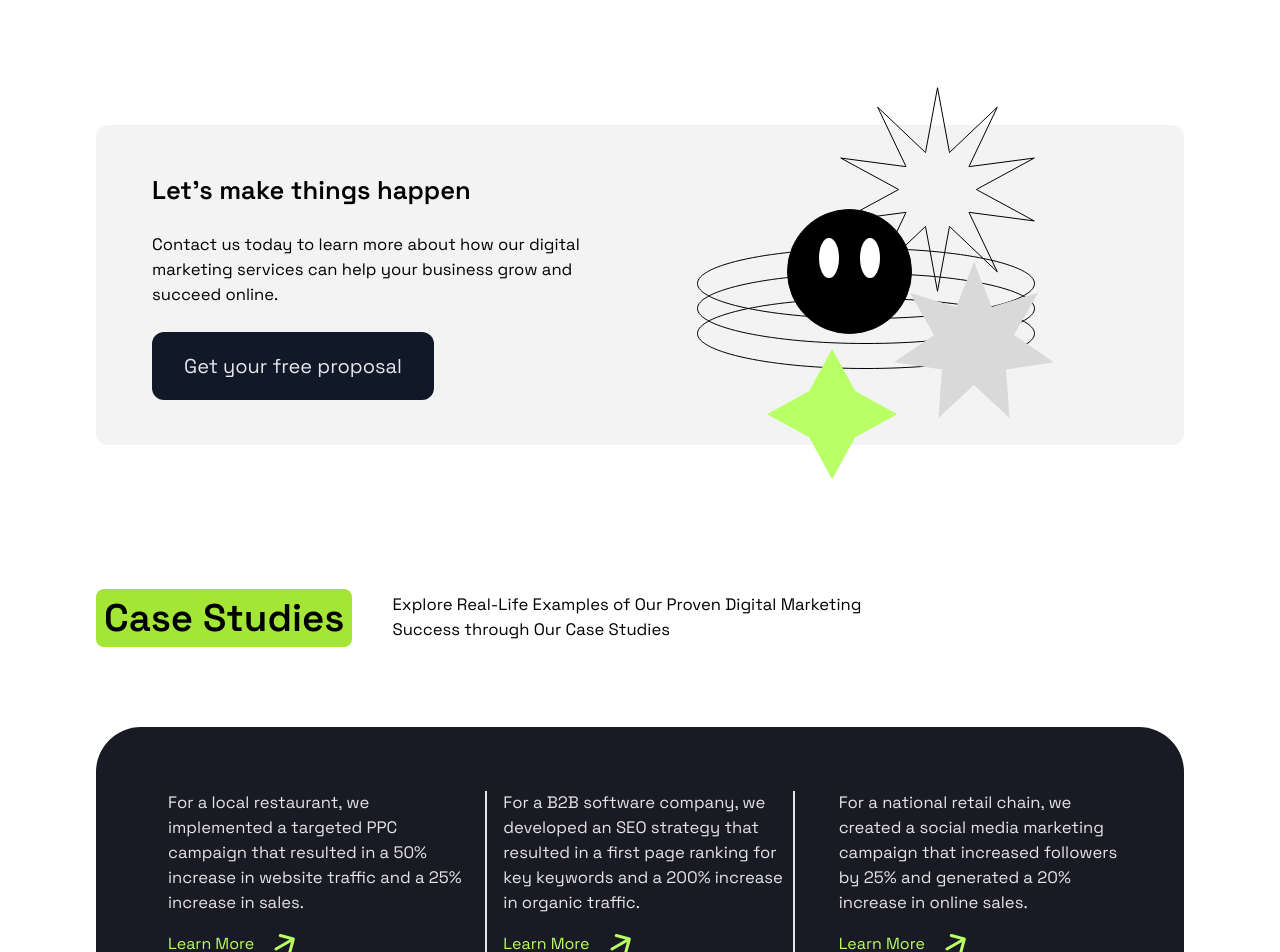
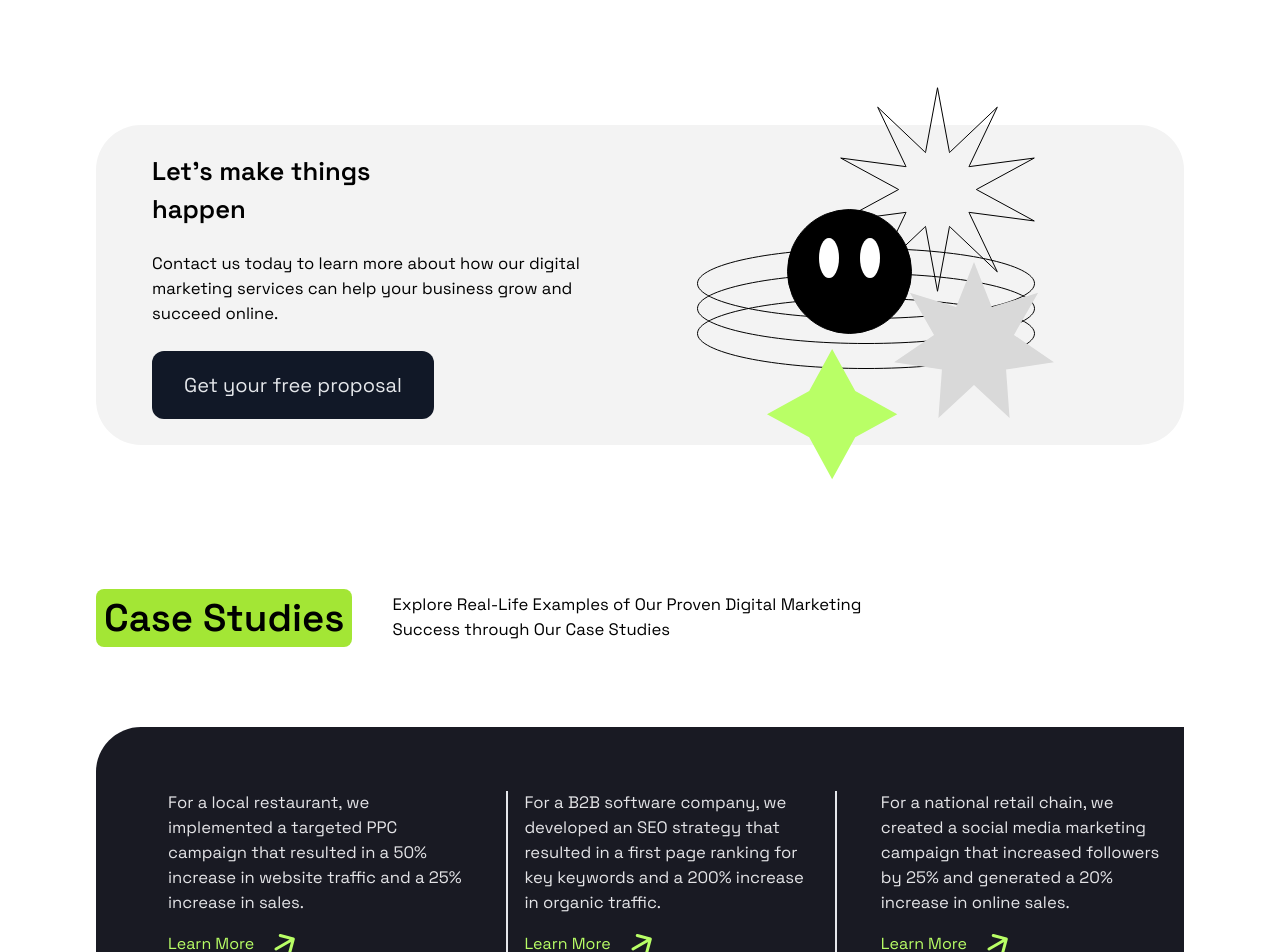
Before and after one commit to LucasMCFidelis/Positivus-Landing-Page, a React (Vite) app: page / in a window 1280 px wide. Shown: the part 3240-4192 px from the top of the page. Built offline with nearby package versions, Linux system fonts and the light colour scheme; what @savvywombat/tailwindcss-grid-areas would draw is missing.

Commit message:
Ajusta para que a section de Case Study ocupe toda a tela em dispositivos menores e tenha rolagem no eixo x

```diff
--- a/src/app.tsx
+++ b/src/app.tsx
@@ -55,9 +55,10 @@ export function App() {
           description="Explore Real-Life Examples of Our Proven Digital Marketing Success through Our Case Studies"
           paragraphSize="lg"
         />
-        <Card.Wrapper bgColor="tertiary" border="none" size="full" rounded="lg" className="flex gap-x-7 items-center justify-center text-zinc-200 px-14 py-16">
-          <div className="px-4 space-y-4">
-            <p className={paragraph({ size: "sm" })}>
+        <div className="overflow-x-auto">
+          <Card.Wrapper bgColor="tertiary" border="none" size="full" rounded="lg" className="w-max flex gap-x-7 items-center justify-center text-zinc-200 px-4 py-6 lg:px-14 lg:py-16">
+            <div className="px-4 space-y-4 w-72 lg:w-auto flex-shrink-0">
+              <p className={paragraph({ size: "sm", alignTextMobile:"left"})}>
                 For a local restaurant, we implemented a targeted PPC campaign that resulted in a 50% increase in website traffic and a 25% increase in sales.
               </p>
               <a href="#" className="text-[#B9FF66] flex gap-5 items-center">
@@ -67,8 +68,8 @@ export function App() {
                 </svg>
               </a>
             </div>
-          <div className="border-x-2 px-4 space-y-4">
-            <p className={paragraph({ size: "sm" })}>
+            <div className="border-x-2 px-4 space-y-4 w-72 lg:w-auto flex-shrink-0">
+              <p className={paragraph({ size: "sm", alignTextMobile:"left"})}>
                 For a B2B software company, we developed an SEO strategy that resulted in a first page ranking for key keywords and a 200% increase in organic traffic.
               </p>
               <a href="#" className="text-[#B9FF66] flex gap-5 items-center">
@@ -78,8 +79,8 @@ export function App() {
                 </svg>
               </a>
             </div>
-          <div className="px-4 space-y-4">
-            <p className={paragraph({ size: "sm" })}>
+            <div className="px-4 space-y-4 w-72 lg:w-auto flex-shrink-0">
+              <p className={paragraph({ size: "sm", alignTextMobile:"left"})}>
                 For a national retail chain, we created a social media marketing campaign that increased followers by 25% and generated a 20% increase in online sales.
               </p>
               <a href="#" className="text-[#B9FF66] flex gap-5 items-center">
@@ -90,6 +91,7 @@ export function App() {
               </a>
             </div>
           </Card.Wrapper>
+        </div>
       </div>
 
       <Card.Header
--- a/src/components/sectionPage/services.tsx
+++ b/src/components/sectionPage/services.tsx
@@ -57,13 +57,13 @@ export function Services() {
                 />
             </div>
             <div className="w-full">
-                <Card.Wrapper bgColor="primary" border="none" size="md" className="relative h-80 mt-24 mb-24">
-                    <div className="h-full flex flex-col gap-6 justify-center items-start">
+                <Card.Wrapper bgColor="primary" border="none" size="md" rounded="lg" className="relative h-80 lg:mt-24 lg:mb-24">
+                    <div className="h-full w-72 flex flex-col gap-6 justify-center items-center lg:items-start">
                         <h3 className="text-title-3-mobile md:text-title-3-desktop font-semibold">Let’s make things happen</h3>
                         <p className={paragraph({ size: 'md' })}>Contact us today to learn more about how our digital marketing services can help your business grow and succeed online.</p>
                         <Button text={"Get your free proposal"} colorBG={"dark"}></Button>
                     </div>
-                    <svg className="absolute right-32 -top-10" width="359" height="395" viewBox="0 0 359 395" fill="none" xmlns="http://www.w3.org/2000/svg">
+                    <svg className="absolute right-32 -top-10 hidden lg:block" width="359" height="395" viewBox="0 0 359 395" fill="none" xmlns="http://www.w3.org/2000/svg">
                         <path d="M337.5 198.5C337.5 200.778 336.403 203.052 334.208 205.306C332.012 207.561 328.746 209.76 324.497 211.87C316 216.09 303.672 219.904 288.398 223.113C257.858 229.528 215.644 233.5 169 233.5C122.356 233.5 80.1418 229.528 49.6017 223.113C34.3276 219.904 22.0001 216.09 13.5033 211.87C9.25393 209.76 5.98843 207.561 3.79163 205.306C1.5966 203.052 0.5 200.778 0.5 198.5C0.5 196.222 1.5966 193.948 3.79163 191.694C5.98843 189.439 9.25393 187.24 13.5033 185.13C22.0001 180.91 34.3276 177.096 49.6017 173.887C80.1418 167.472 122.356 163.5 169 163.5C215.644 163.5 257.858 167.472 288.398 173.887C303.672 177.096 316 180.91 324.497 185.13C328.746 187.24 332.012 189.439 334.208 191.694C336.403 193.948 337.5 196.222 337.5 198.5Z" stroke="black" />
                         <path d="M337.5 223.5C337.5 225.778 336.403 228.052 334.208 230.306C332.012 232.561 328.746 234.76 324.497 236.87C316 241.09 303.672 244.904 288.398 248.113C257.858 254.528 215.644 258.5 169 258.5C122.356 258.5 80.1418 254.528 49.6017 248.113C34.3276 244.904 22.0001 241.09 13.5033 236.87C9.25393 234.76 5.98843 232.561 3.79163 230.306C1.5966 228.052 0.5 225.778 0.5 223.5C0.5 221.222 1.5966 218.948 3.79163 216.694C5.98843 214.439 9.25393 212.24 13.5033 210.13C22.0001 205.91 34.3276 202.096 49.6017 198.887C80.1418 192.472 122.356 188.5 169 188.5C215.644 188.5 257.858 192.472 288.398 198.887C303.672 202.096 316 205.91 324.497 210.13C328.746 212.24 332.012 214.439 334.208 216.694C336.403 218.948 337.5 221.222 337.5 223.5Z" stroke="black" />
                         <path d="M337.5 248.5C337.5 250.778 336.403 253.052 334.208 255.306C332.012 257.561 328.746 259.76 324.497 261.87C316 266.09 303.672 269.904 288.398 273.113C257.858 279.528 215.644 283.5 169 283.5C122.356 283.5 80.1418 279.528 49.6017 273.113C34.3276 269.904 22.0001 266.09 13.5033 261.87C9.25393 259.76 5.98843 257.561 3.79163 255.306C1.5966 253.052 0.5 250.778 0.5 248.5C0.5 246.222 1.5966 243.948 3.79163 241.694C5.98843 239.439 9.25393 237.24 13.5033 235.13C22.0001 230.91 34.3276 227.096 49.6017 223.887C80.1418 217.472 122.356 213.5 169 213.5C215.644 213.5 257.858 217.472 288.398 223.887C303.672 227.096 316 230.91 324.497 235.13C328.746 237.24 332.012 239.439 334.208 241.694C336.403 243.948 337.5 246.222 337.5 248.5Z" stroke="black" />
```
Lines whose indentation alone changed are shown as unchanged.
